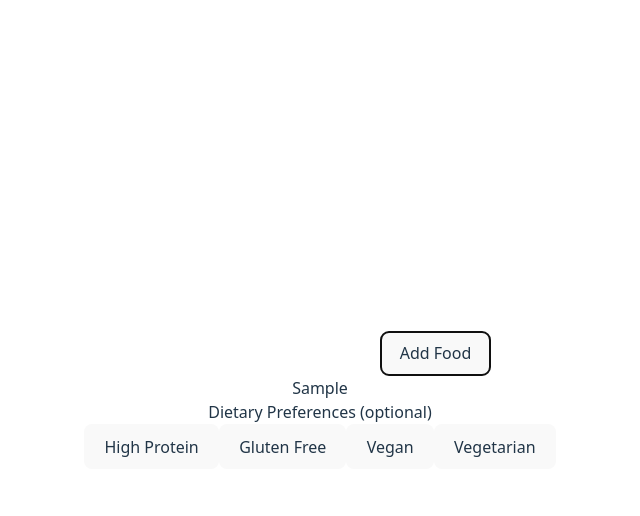
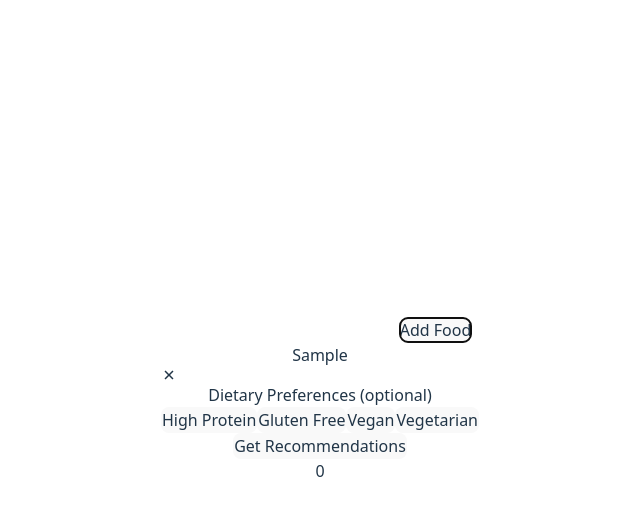
Before and after one commit to ethancha0/ai-project, a React (Vite) app: page / in a window 1280 px wide. Both pictures are taken after typing "Sample" into the empty fields and a click on the button "Add Food". Shown: the top 516 px of the page, without its empty margins (320-960 px from the left). Built offline with nearby package versions, Linux system fonts and the light colour scheme.

Commit message:
feat: ui for recommendation

```diff
--- a/package.json
+++ b/package.json
@@ -11,7 +11,8 @@
   },
   "dependencies": {
     "react": "^19.2.0",
-    "react-dom": "^19.2.0"
+    "react-dom": "^19.2.0",
+    "react-icons": "^5.5.0"
   },
   "devDependencies": {
     "@eslint/js": "^9.39.1",
--- a/src/App.jsx
+++ b/src/App.jsx
@@ -9,7 +9,9 @@ function App() {
   return (
     <div>
 
-      <UserInput/>
+      <div className="">
+        <UserInput/>
+      </div>
     </div>
   )
 }
--- a/src/components/input.jsx
+++ b/src/components/input.jsx
@@ -1,5 +1,7 @@
 import React, { useState } from 'react';
+import { IoCloseSharp } from "react-icons/io5";
 
+import Recommendations from "./recommendations"
 
 
 
@@ -9,6 +11,7 @@ const UserInput = () => {
 
     const[userInput, setUserInput] = useState("");
     const[inputArray, setInputArray] = useState([])
+    const[recommendations, setRecommendations] = useState([])
 
     function handleSubmit(e){
         e.preventDefault()
@@ -16,6 +19,28 @@ const UserInput = () => {
         setUserInput("")
 
         console.log(inputArray)
+    }
+
+    async function handleRecommendations(){
+        //obj to hold foods, preferences, etc. scalable
+        /*
+        const payload = {
+            inputArray
+        }
+
+        const res = await fetch("/api/recommend",{
+            method: "POST",
+            headers: {"Content-Type": "applicatoin/json"},
+            body: JSON.stringify(payload),
+        })
+
+        if(!res.ok) throw new Error("Recommendation failed")
+        const data = await res.json();
+        setRecommendations(data.recommendations)
+        */
+       console.log("handling recommend")
+       setRecommendations(["beef", "chicken"])
+
     }
 
     function addDietaryOption(preference){
@@ -55,15 +80,20 @@ const UserInput = () => {
 
         {inputArray.length > 0 && (
             <div>
-                <div className="flex mt-10 gap-3">
+                <div className="flex justify-center cent mt-10 gap-3">
                     {inputArray.map((t, index) =>(
-                        <p
-                        className=" gap-2 p-3 rounded-2xl
+                        <div className="flex  align-itemgap-2 p-3 rounded-2xl
                                 bg-white/10 backdrop-blur-lg
                                 border border-white/20
-                                shadow-lg shadow-black/20"
+                                shadow-lg shadow-black/20">
+                        <p
+                        className=" "
                         key={index}>
-                            {t}</p>
+                            {t}
+                        </p>
+                        <IoCloseSharp />
+                        </div>
+
                     ))}
                 </div>
 
@@ -83,11 +113,28 @@ const UserInput = () => {
 
                     )}
                     </div>
+                </div>
+
+                <div className="">
+                    <button
+                        className="justify-center flex gap-2 p-8 mt-8 w-full rounded-2xl
+                                bg-white/10 backdrop-blur-lg
+                                border border-white/20
+                                shadow-lg shadow-black/20 font-bold"
+                        onClick={handleRecommendations}
+                    >Get Recommendations
+
+                    </button>
+                </div>
+
+                {recommendations.length && (
+                    <div>
+                    <Recommendations recomend={recommendations}/>
+                    </div>
+                )
 
 
-
-                </div>
-
+            }
 
 
 
--- /dev/null
+++ b/src/components/recommendations.jsx
@@ -0,0 +1,26 @@
+import React from 'react'
+
+const recommendations = ({ recomend }) => {
+  return (
+    <div>
+      <div className="justify-center flex gap-2 p-8 mt-8 w-full rounded-2xl
+                                bg-white/10 backdrop-blur-lg
+                                border border-white/20
+                                shadow-lg shadow-black/20 font-bold">
+
+        <p>We recommend you try: </p>
+
+        {recomend?.length > 0 && (
+          <p>{recomend[0]}</p>
+        )}
+
+      </div>
+
+
+
+
+    </div>
+  )
+}
+
+export default recommendations
--- a/src/index.css
+++ b/src/index.css
@@ -46,7 +46,6 @@ h1 {
 button {
   border-radius: 8px;
   border: 1px solid transparent;
-  padding: 0.6em 1.2em;
   font-size: 1em;
   cursor: pointer;
   transition: border-color 0.25s;
```
Also changed, not shown: 1 other file (tests, documents, lock files or other folders).
